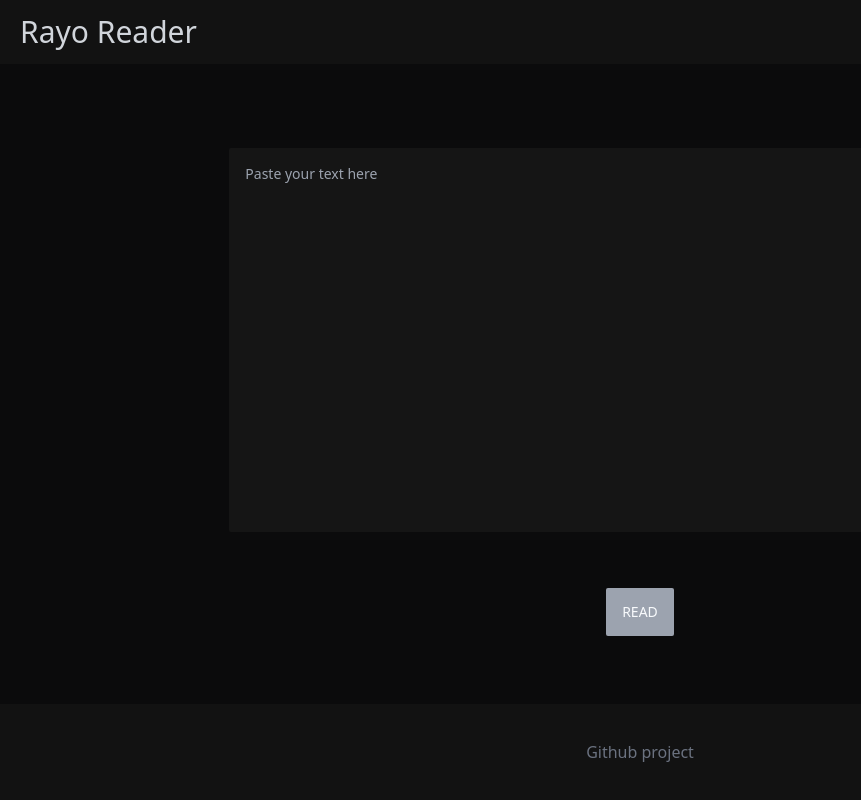
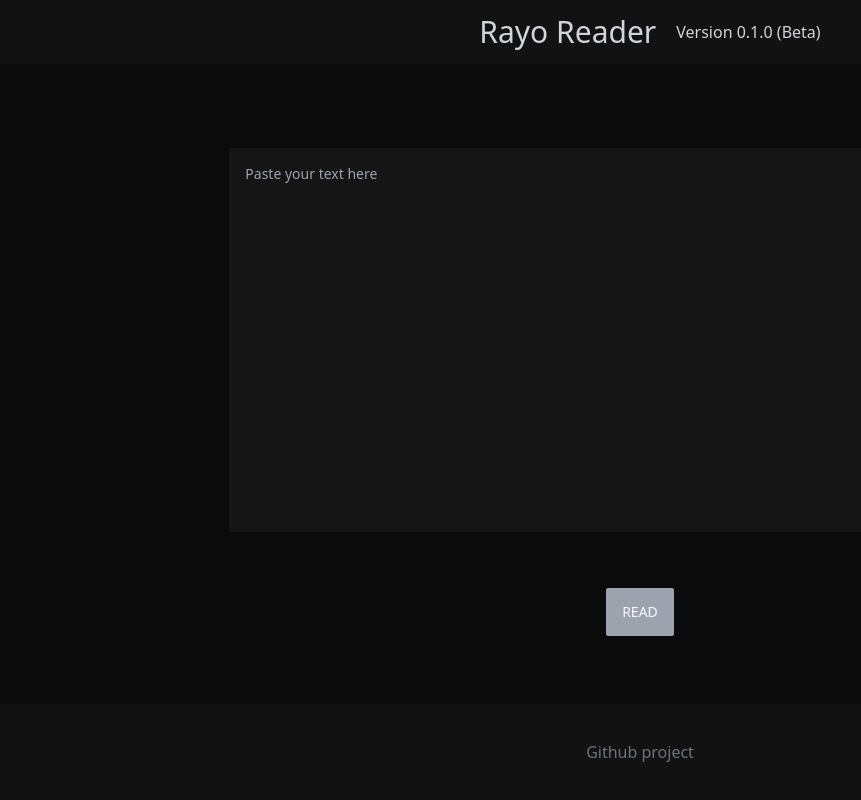
Before and after one commit to gabriellukke/rayo-reader, a Next.js app: page / in a window 1280 px wide. Shown: the whole page, without its empty margins (0-861 px from the left). Built offline with nearby package versions, Linux system fonts and the light colour scheme.

Commit message:
feat: add version at title

```diff
--- a/package.json
+++ b/package.json
@@ -8,7 +8,8 @@
     "start": "next start",
     "lint": "next lint",
     "test": "vitest",
-    "coverage": "vitest --coverage"
+    "coverage": "vitest --coverage",
+    "export": "npm run build && next export"
   },
   "dependencies": {
     "@next/font": "13.1.0",
--- a/src/components/Header/index.tsx
+++ b/src/components/Header/index.tsx
@@ -2,8 +2,9 @@ import React from 'react';
 
 export default function Header() {
   return (
-    <div className="w-full h-16 bg-elevation-1 flex items-center">
+    <div className="w-full h-16 bg-elevation-1 flex items-center justify-center">
       <h1 className="text-gray-300 text-3xl ml-5">Rayo Reader</h1>
+      <div className="flex items-center ml-5 text-gray-300">Version 0.1.0 (Beta)</div>
     </div>
   );
 }
```
